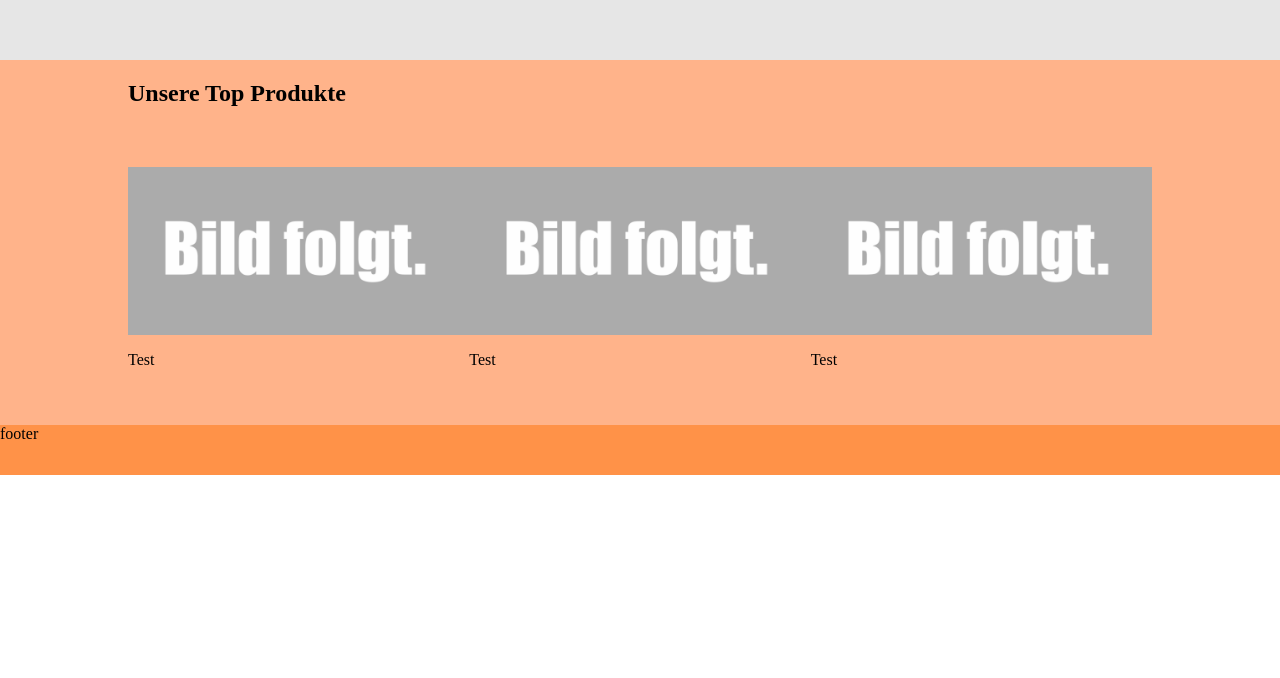
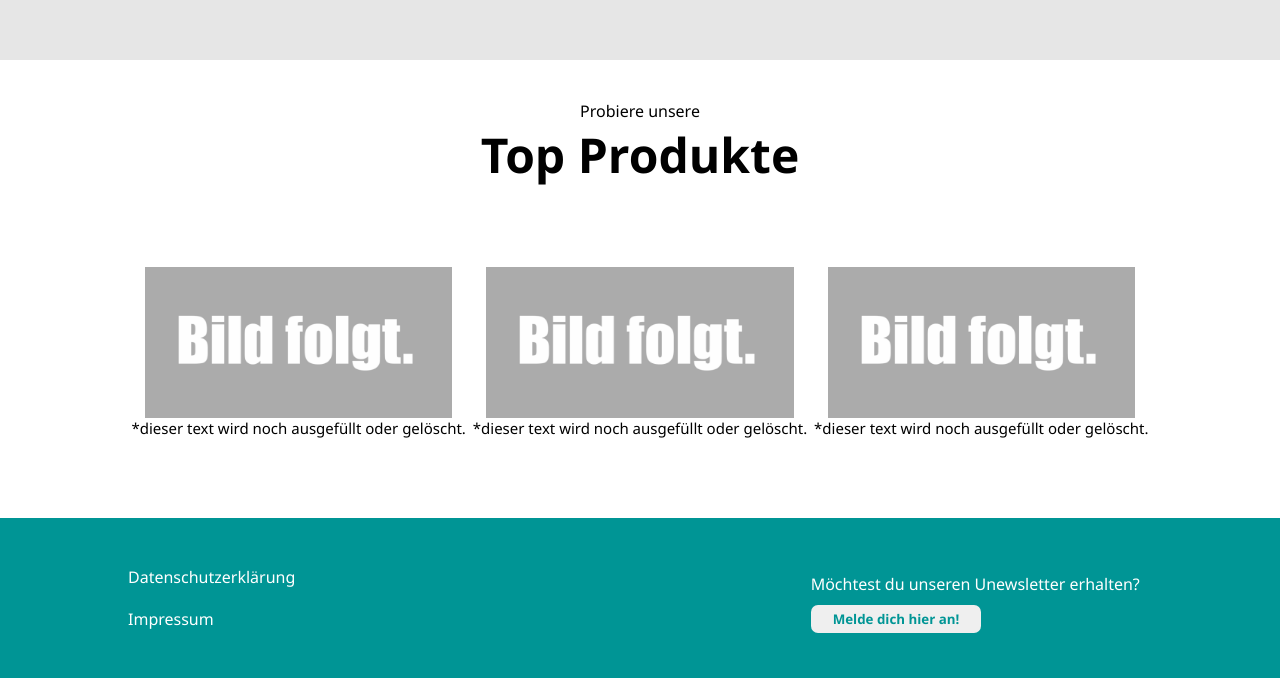
Before and after one commit to lino-schmid/B3_Sandro_Rouven_Lino_Silvan, a plain HTML site: page index.html in a window 1280 px wide. Shown: the part 740-1418 px from the top of the page. Before the commit the page ends 1215 px from the top, so only its background shows below. Drawn offline with Linux system fonts and the light colour scheme.

Commit message:
Add files via upload

```diff
--- a/css/common.css
+++ b/css/common.css
@@ -1,31 +1,79 @@
 /* CSS Code, der für alle Web Pages gleich ist */
 * {
   box-sizing: border-box;
+  font-family:'Segoe UI', Tahoma, Verdana, sans-serif;
+  margin: 0;
+  padding: 0;
 }
+
+a {
+  text-decoration: none;
+  color: white;
+}
+
+a:hover {
+  cursor: pointer;
+}
+
+button:hover {
+  cursor: pointer;
+}
+
 .webpage {
   display: flex;
   flex-direction: column;
-  /* min-height: bewirkt, dass der Footer zuunterst ist. */
   min-height: 100vh;
-  /* padding, margin: 0: bewirkt, dass es mit 100vh zuunterist */
   padding: 0;
   margin: 0;
+}
+
+.footer {
+  height: 20vh;
+  background-color: #009595;
+  width: 100%;
+}
+
+footer {
+  height: 20vh;
+  display: flex;
+  flex-direction: row;
+  width: 100%;
+}
+
+.footer-sections {
+  display: flex;
+  flex-direction: column;
+  height: 100%;
+  width: 100%;
+  justify-content: center;
+}
+
+.footer-text {
+  padding: 10px 0;
+  color: white;
+}
+
+.footer-link:hover {
+  opacity: 0.8;
+}
+
+.footer-button {
+  width: 50%;
+  padding: 5px;
+  border: none;
+  border-radius: 7px;
+  color:#009595;
+  font-weight: bold;
+}
+
+.footer-button:hover {
+  opacity: 0.8;
 }
 
 .header {
   background-color: transparent;
   height: 100vh;
   max-width: 100vw;
-}
-
-.content {
-  flex-grow: 1;
-  background-color: #ffb38a;
-}
-
-.footer {
-  background-color: #ff9248;
-  height: 50px;
 }
 
 .logo-picture {
@@ -47,7 +95,16 @@ nav {
   justify-content: space-around;
 }
 
+.nav-link {
+  text-decoration: none;
+  color: black;
+}
+
+.nav-link:hover {
+  color: #009595;
+}
+
 .container {
-  width: 100vw;
+  width: 100%;
   padding: 0 10%;
 }
--- a/css/index.css
+++ b/css/index.css
@@ -8,7 +8,7 @@
 }
 
 .top-products {
-    padding: 5vh 0;
+    padding: 10vh 0;
     display: flex;
     flex-direction: row;
     width: 100%;
@@ -17,13 +17,25 @@
 .product {
     display: flex;
     flex-direction: column;
+    align-items: center;
+}
+
+.product-title {
+    font-size: 15px;
 }
 
 .product-picture {
-    height: auto;
-    width: 100%;
+    width: 90%;
 }
 
 .top-title {
-    align: center;
+    font-size: 300%;
 }
+
+.top-section {
+    padding-top: 5vh;
+    width: 100%;
+    display: flex;
+    flex-direction: column;
+    align-items: center;
+}
--- a/index.html
+++ b/index.html
@@ -19,9 +19,12 @@
                     <img src="images/logo.png" alt="LISC Logo" class="logo-picture">
                 </div>
                 <div class="nav-items">
-            <div class="nav-item">Home</div>
-            <div class="nav-item">Promotion</div>
-            <div class="nav-item">Newsletter</div>
+                    <div class="nav-item">
+                        <a href="#" class="nav-link"> Home </a></div>
+                    <div class="nav-item" >
+                        <a href="./promotion.html" class="nav-link"> Promotion </a></div>
+                    <div class="nav-item" >
+                        <a href="./newsletter.html" class="nav-link"> Newsletter </a></div>
                 </div>
             </nav>
         </div>
@@ -29,24 +32,49 @@
 
     <div class="content">
         <div class="container">
-            <h2 class="top-title">Unsere Top Produkte</h2>
+            <div class="top-section">
+                <p class="top-text">Probiere unsere</p>
+                <h2 class="top-title">Top Produkte</h2>
+            </div>
             <div class="top-products">
                 <div class="product">
                     <img src="images/logo.png" alt="Produkt 1" class="product-picture">
-                    <p class="product-title">Test</p>
+                    <p class="product-title">*dieser text wird noch ausgefüllt oder gelöscht.</p>
                 </div>
                 <div class="product">
                     <img src="images/logo.png" alt="Produkt 2" class="product-picture">
-                    <p class="product-title">Test</p>
+                    <p class="product-title">*dieser text wird noch ausgefüllt oder gelöscht.</p>
                 </div>
                 <div class="product">
                     <img src="images/logo.png" alt="Produkt 3" class="product-picture">
-                    <p class="product-title">Test</p>
+                    <p class="product-title">*dieser text wird noch ausgefüllt oder gelöscht.</p>
                 </div>
             </div>
         </div>
     </div>
-    <div class="footer">footer</div>
+    <div class="footer">
+        <div class="container">
+            <footer>
+                <div class="footer-sections">
+                    <p class="footer-text">
+                        <a href="#" class="footer-link">Datenschutzerklärung</a>
+                    </p>
+                    <p class="footer-text">
+                        <a href="#" class="footer-link">Impressum</a>
+                    </p>
+                </div>
+                <div class="footer-sections"></div>
+                <div class="footer-sections">
+                    <p class="footer-text">Möchtest du unseren Unewsletter erhalten?</p>
+                    <a href="./newsletter.html" class="footer-button-link">
+                        <button class="footer-button">
+                            Melde dich hier an!
+                        </button>
+                    </a>
+                </div>
+            </footer>
+        </div>
+    </div>
 </body>
 
 
```
Also changed, not shown: newsletter.html (+32 -0 lines), promotion.html (+20 -7 lines). Lines whose indentation alone changed are shown as unchanged.
